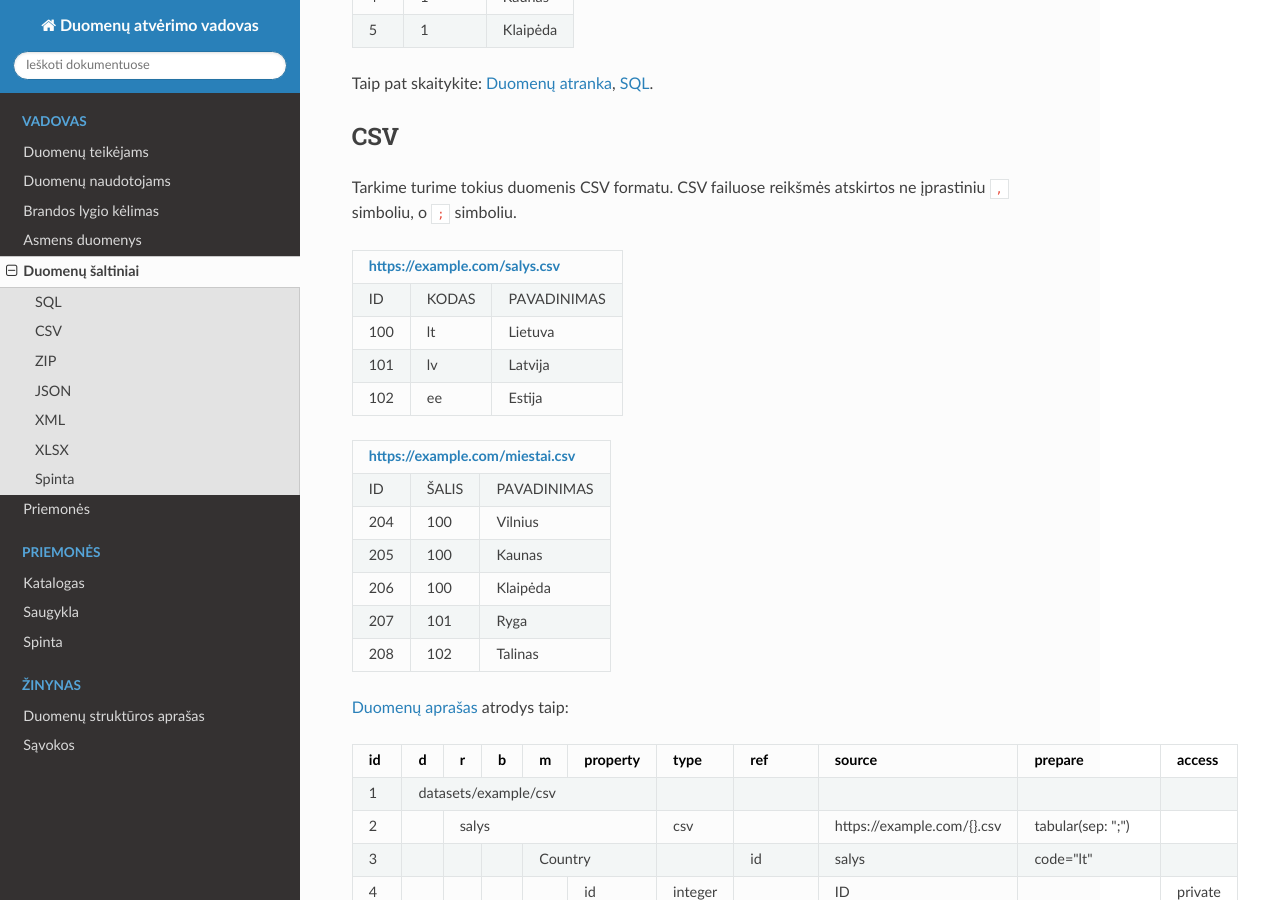
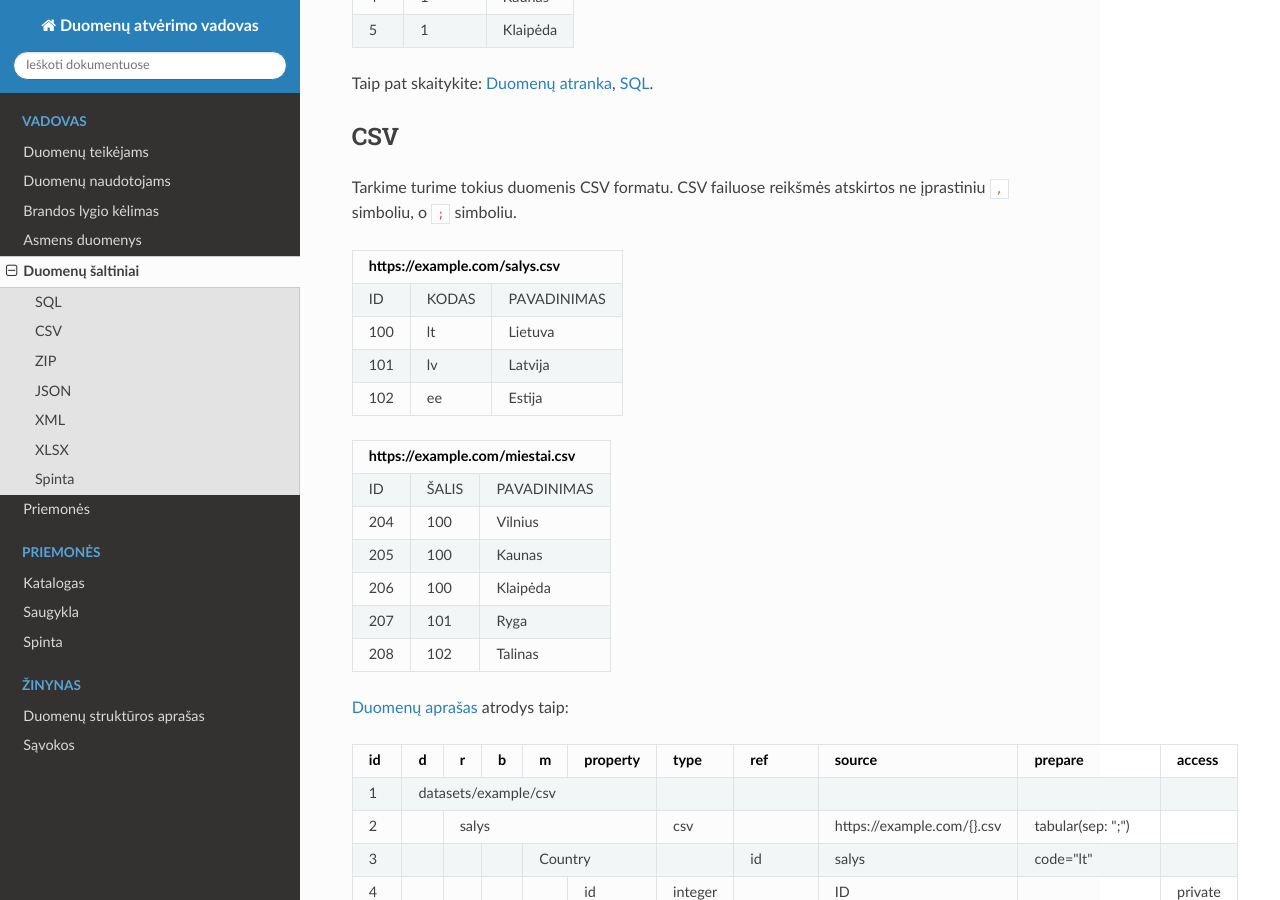
Before and after one commit to atviriduomenys/manifest, a Sphinx documentation site: the page built from docs/duomenu-saltiniai.rst, in a window 1280 px wide and 900 px high, scrolled down 1896 px. Built offline with Sphinx 7.4.7 and the Read the Docs theme 2.0.0, drawn with Linux system fonts in a browser that asks for light colours.

Commit message:
Fix links

```diff
--- a/docs/duomenu-saltiniai.rst
+++ b/docs/duomenu-saltiniai.rst
@@ -111,7 +111,7 @@ Tarkime turime tokius duomenis CSV formatu. CSV failuose reikšmės atskirtos ne
 įprastiniu `,` simboliu, o `;` simboliu.
 
 =======  =========  ==============
-https://example.com/salys.csv
+\https://example.com/salys.csv
 ==================================
 ID       KODAS      PAVADINIMAS
 100      lt         Lietuva
@@ -120,7 +120,7 @@ ID       KODAS      PAVADINIMAS
 =======  =========  ==============
 
 =======  =========  ==============
-https://example.com/miestai.csv
+\https://example.com/miestai.csv
 ==================================
 ID       ŠALIS      PAVADINIMAS
 204      100        Vilnius
```
